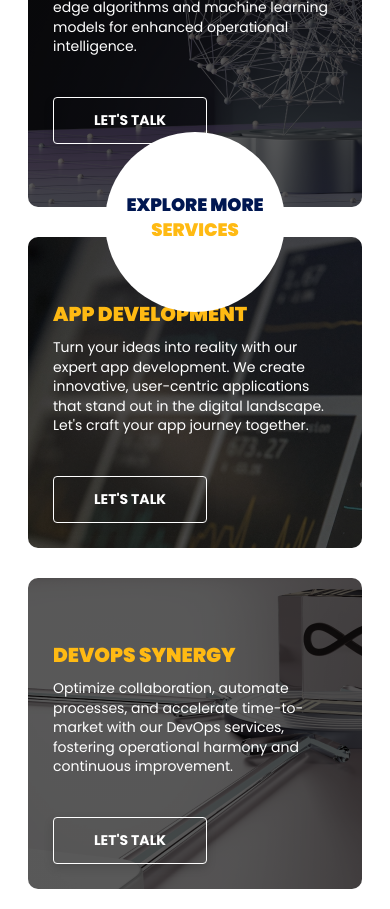
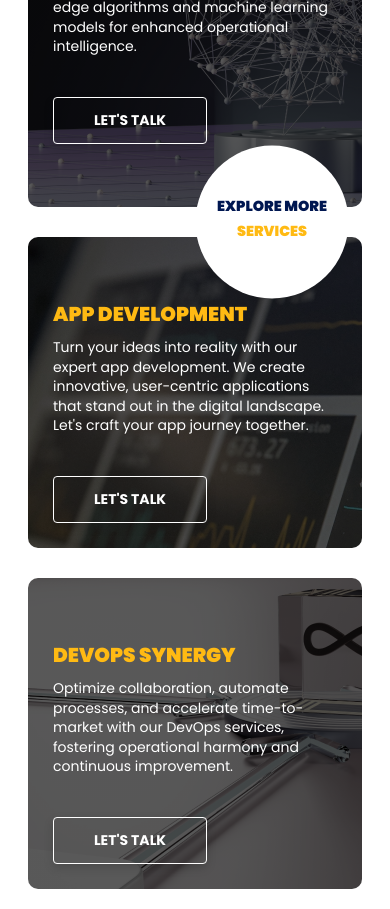
Before and after one commit to maxime-dot/website3, a Next.js app: page / in a window 390 px wide. Shown: the part 3060-3969 px from the top of the page. Built offline with nearby package versions, Linux system fonts and the light colour scheme.

Commit message:
fix: fix float button reponsivity

```diff
--- a/src/components/sections/main-services/main-services.scss
+++ b/src/components/sections/main-services/main-services.scss
@@ -151,6 +151,13 @@
 @media (max-width: 768px) {
   .main-services {
     .main-services-lists {
+      .btn-explore-services {
+        width: 170px;
+        height: 170px;
+        font-size: 16px;
+        top: calc(50% - 85px);
+        left: calc(100% - 195px);
+      }
       padding: 20px;
       grid-template-columns: 1fr;
     }
@@ -160,7 +167,6 @@
 @media (max-width: 475px) {
   .main-services {
     .main-services-lists {
-      padding: 20px;
       grid-template-columns: 1fr;
       .gift-info {
         width: calc(100% - 40px);
```
